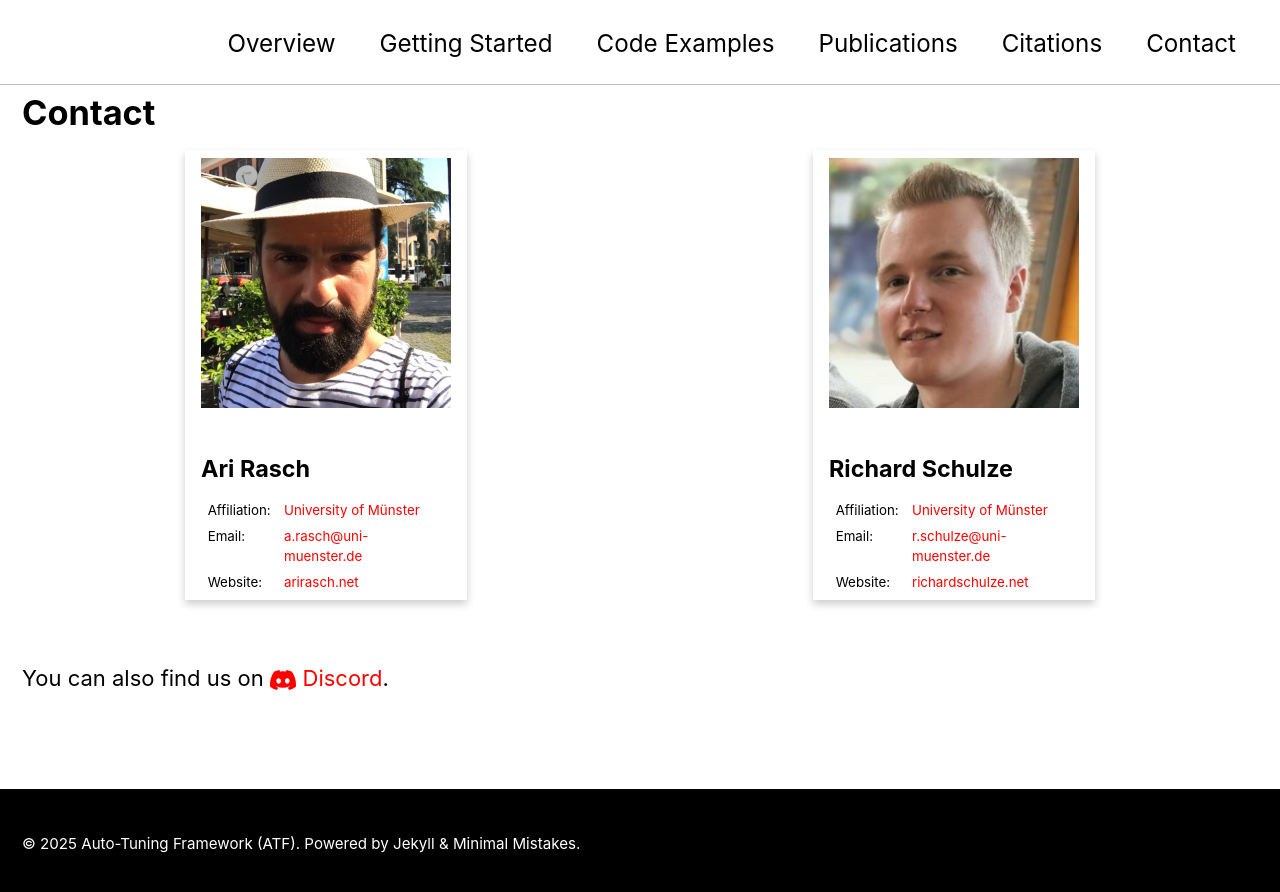
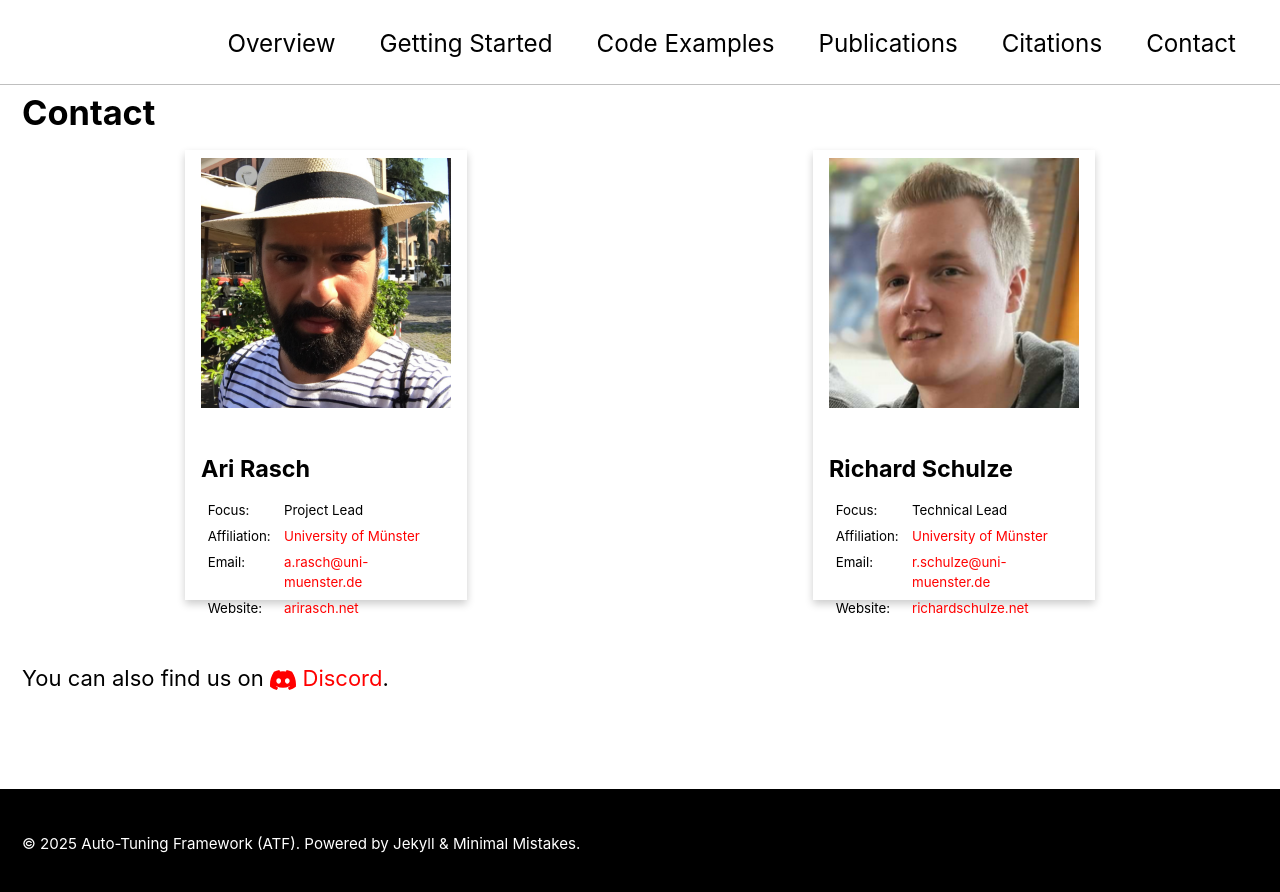
Before and after one commit to atf-tuner/atf-tuner.github.io, a Jekyll site: the page built from index.md, in a window 1280 px wide and 900 px high, scrolled down 7302 px. Shown: the top 892 px of the window. Built offline with Jekyll 4.4.1, drawn with Linux system fonts in a browser that asks for light colours; cached includes are drawn as plain includes.

Commit message:
Update index.md

```diff
--- a/index.md
+++ b/index.md
@@ -381,6 +381,7 @@ Please use the following citation, when referring to ATF's:
       <a href="https://arirasch.net" style="color: black"><img src="assets/images/ari.JPG" alt="Avatar"></a>
       <a href="https://arirasch.net" style="color: black"><h4><b>Ari Rasch</b></h4></a>
       <table>
+        <tr><td>Focus:</td><td>Project Lead</td></tr>
         <tr><td>Affiliation:</td><td><a href="https://www.uni-muenster.de/en/">University of Münster</a></td></tr>
         <tr><td>Email:</td><td><a href="mailto:a.rasch@uni-muenster.de?cc=r.schulze@uni-muenster.de">a.rasch@uni-muenster.de</a></td></tr>
         <tr><td>Website:</td><td><a href="https://www.arirasch.net">arirasch.net</a></td></tr>
@@ -392,6 +393,7 @@ Please use the following citation, when referring to ATF's:
       <a href="https://richardschulze.net" style="color: black"><img src="assets/images/richard.PNG" alt="Avatar"></a>
       <a href="https://richardschulze.net" style="color: black"><h4><b>Richard Schulze</b></h4></a>
       <table>
+        <tr><td>Focus:</td><td>Technical Lead</td></tr>
         <tr><td>Affiliation:</td><td><a href="https://www.uni-muenster.de/en/">University of Münster</a></td></tr>
         <tr><td>Email:</td><td><a href="mailto:r.schulze@uni-muenster.de?cc=a.rasch@uni-muenster.de">r.schulze@uni-muenster.de</a></td></tr>
         <tr><td>Website:</td><td><a href="https://www.richardschulze.net">richardschulze.net</a></td></tr>
```
